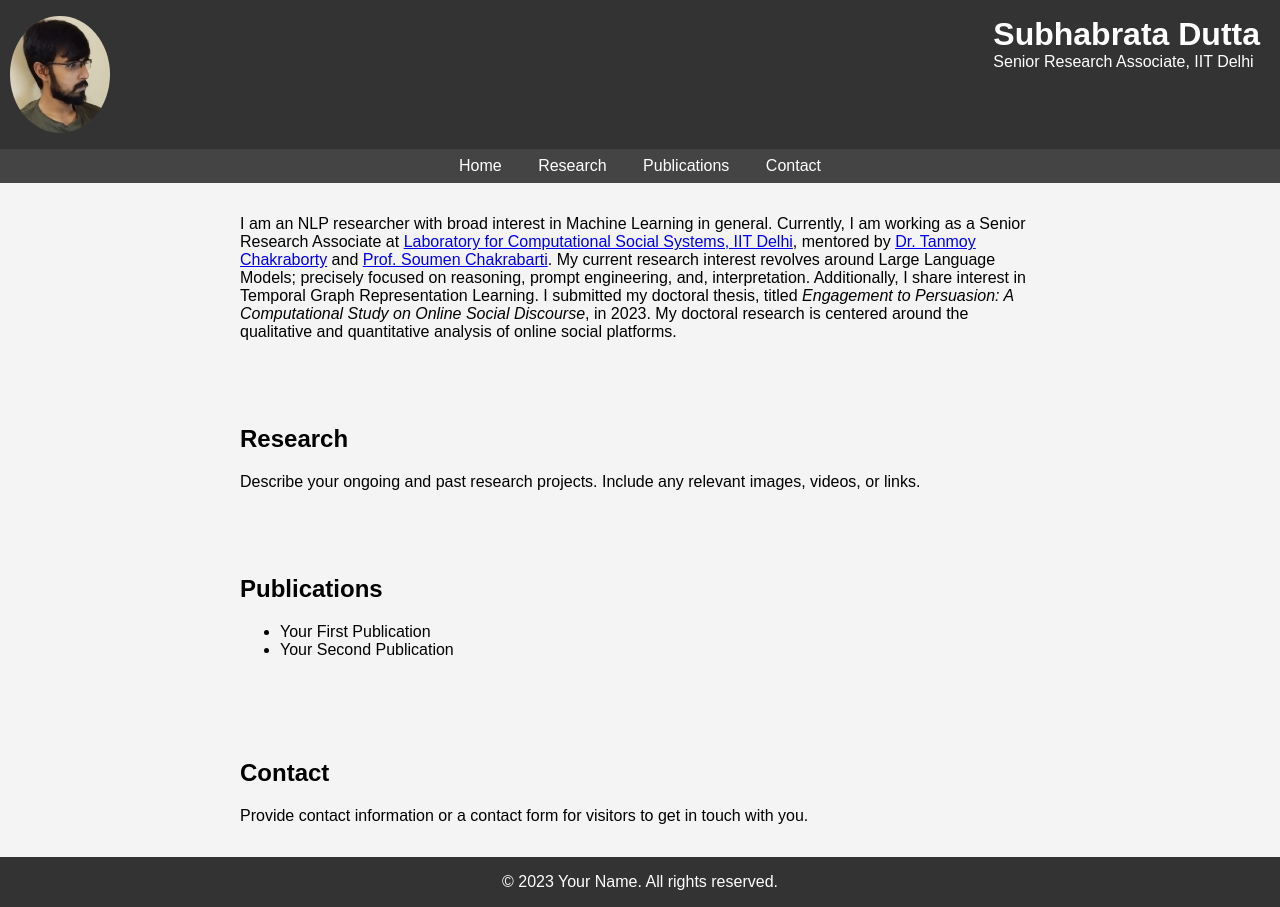
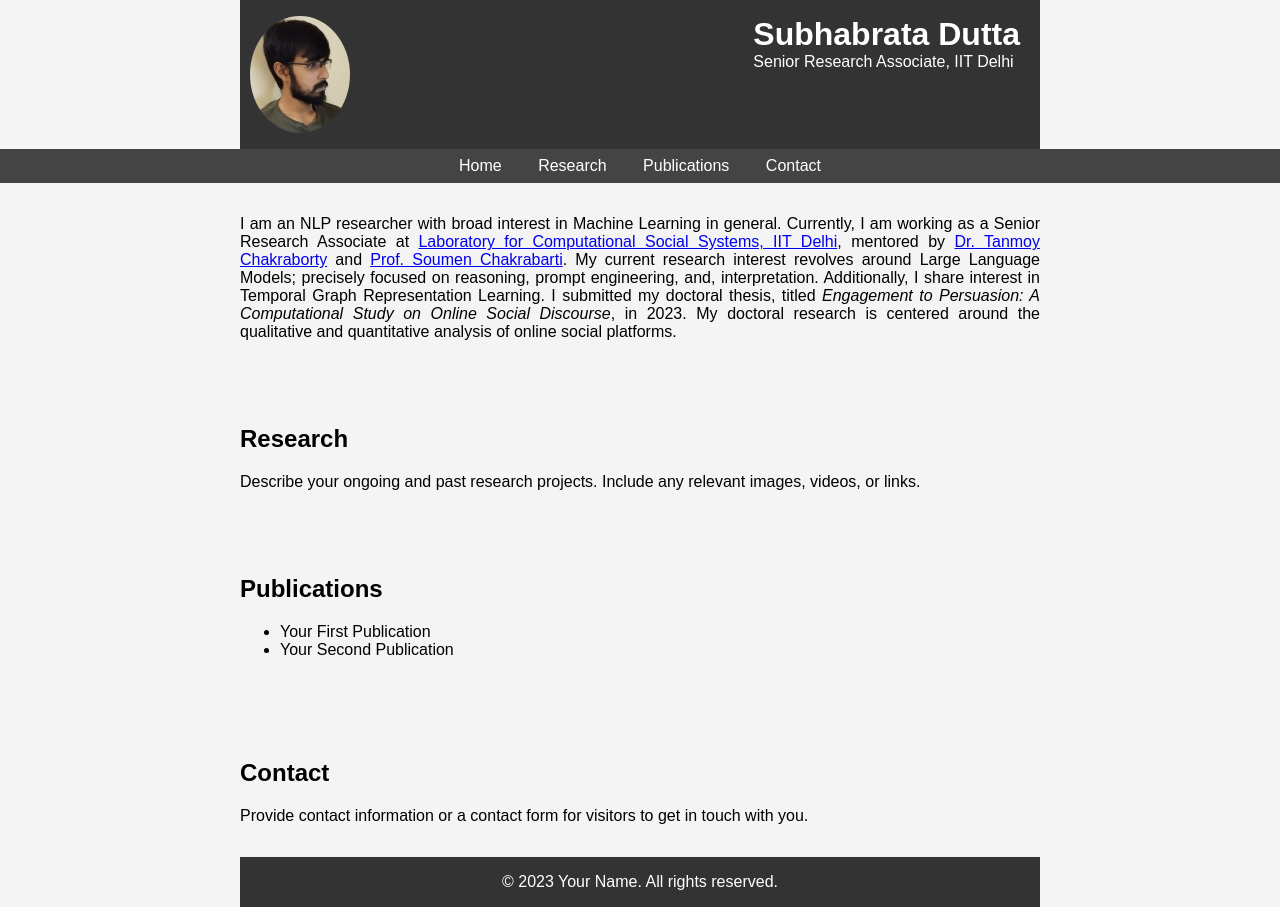
Before and after one commit to Subha0009/Subha0009.github.io, a plain HTML site: page index.html in a window 1280 px wide. Drawn offline with Linux system fonts and the light colour scheme.

Commit message:
Update index.html

```diff
--- a/index.html
+++ b/index.html
@@ -19,6 +19,8 @@
             padding: 1em 0;
             display: flex;
             justify-content: space-between;
+            max-width: 800px;
+            margin: 0 auto;
         }
         header img {
             max-width: 100px;
@@ -50,6 +52,7 @@
 
         section {
             padding: 2em;
+            text-align: justify;
             max-width: 800px;
             margin: 0 auto;
         }
@@ -59,6 +62,8 @@
             color: #fff;
             text-align: center;
             padding: 1em 0;
+            max-width: 800px; /* Set your desired maximum width */
+            margin: 0 auto;
         }
     </style>
 </head>
```
